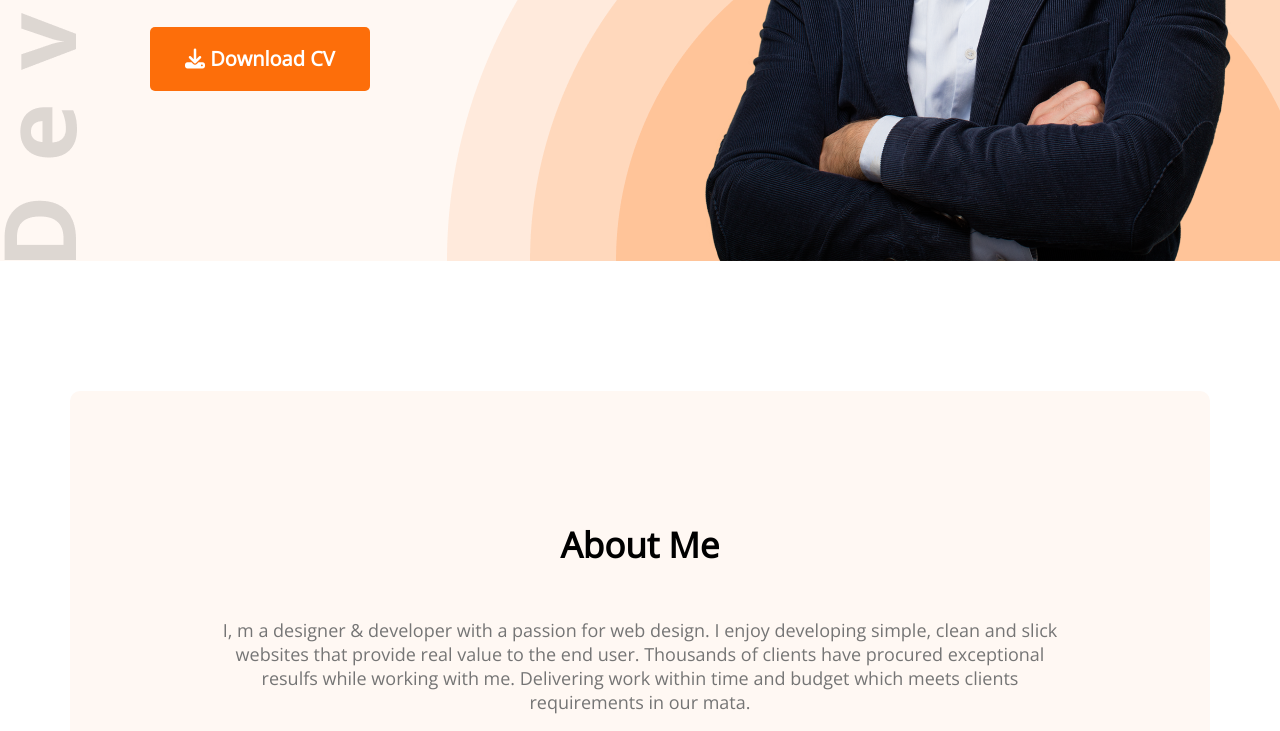
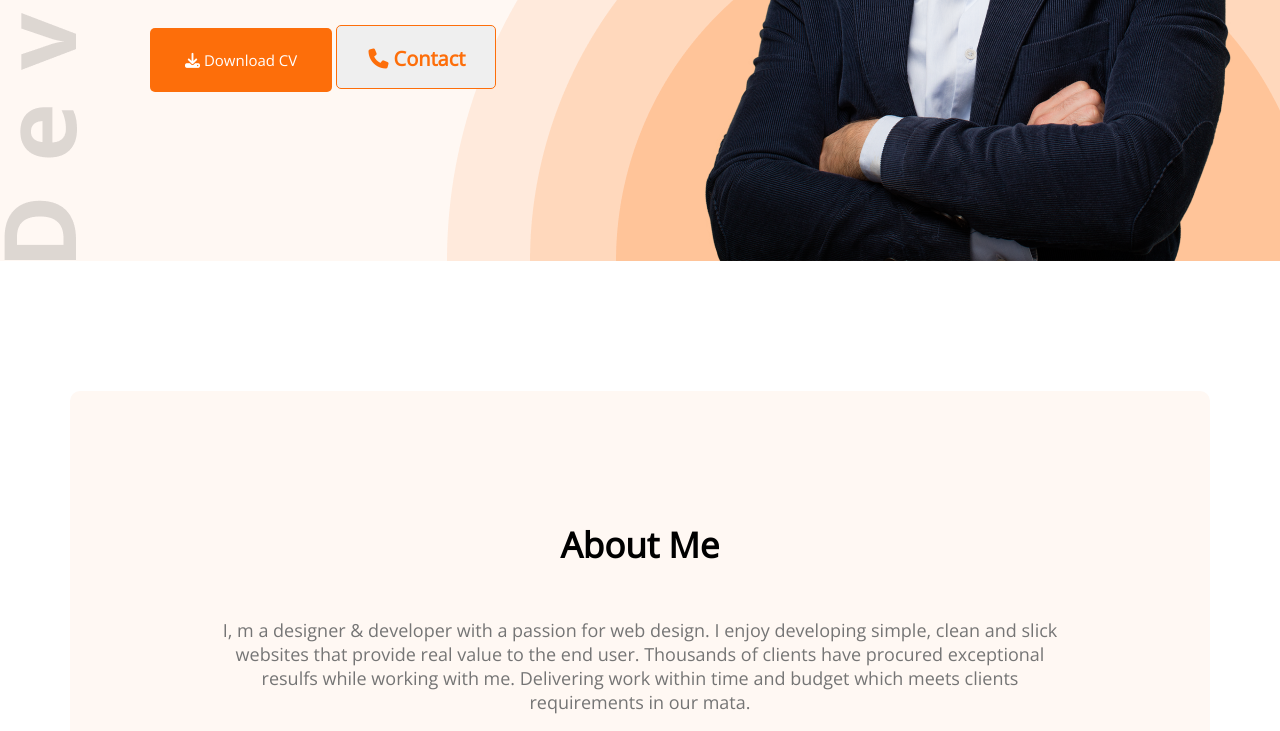
Before and after one commit to mhmahedi/Developer-portfolio, a plain HTML site: page index.html in a window 1280 px wide. Shown: the part 579-1310 px from the top of the page. Drawn offline with nearby package versions, Linux system fonts and the light colour scheme.

Commit message:
contact added

```diff
--- a/index.html
+++ b/index.html
@@ -27,6 +27,7 @@
                 <h1 class="banner-title">Mary hardy</h1>
                 <p class="banner-description">Shot what able cold new see hold.Friendly as an betrayed formerly he. Morning because as to society behaved moments.</p>
                 <button class="btn-primary"><i class="fa-solid fa-download"></i> Download CV</button>
+                <button class="btn-second"><i class="fa-solid fa-phone"></i> Contact</button>
             </div>
             <img src="images/hardy.png" alt="">
 
--- a/styles/portfolio.css
+++ b/styles/portfolio.css
@@ -7,15 +7,28 @@
 }
 .btn-primary{
     color: #FFFFFF;
-      font-weight: 700;
-    font-size: 20px;
+      font-weight: 300;
+    font-size: 15px;
     height: 64px;
+    left: 460px;
+     top: 589px;
     background: #FD6E0A;
     border-radius: 5px;
     border: 0;
     padding: 18px 35px;
+    text-align: center;
 
 
+}
+.btn-second{
+    color: #FD6E0A;
+    font-weight: 700;
+    font-size: 20px;
+    border: 1px solid #FD6E0A;
+    border-radius: 5px;
+    width: 160px;
+    height: 64px;
+    padding: 19px 23px 18px 24px;
 }
 /* header and navigation styles */
 .header{
```
